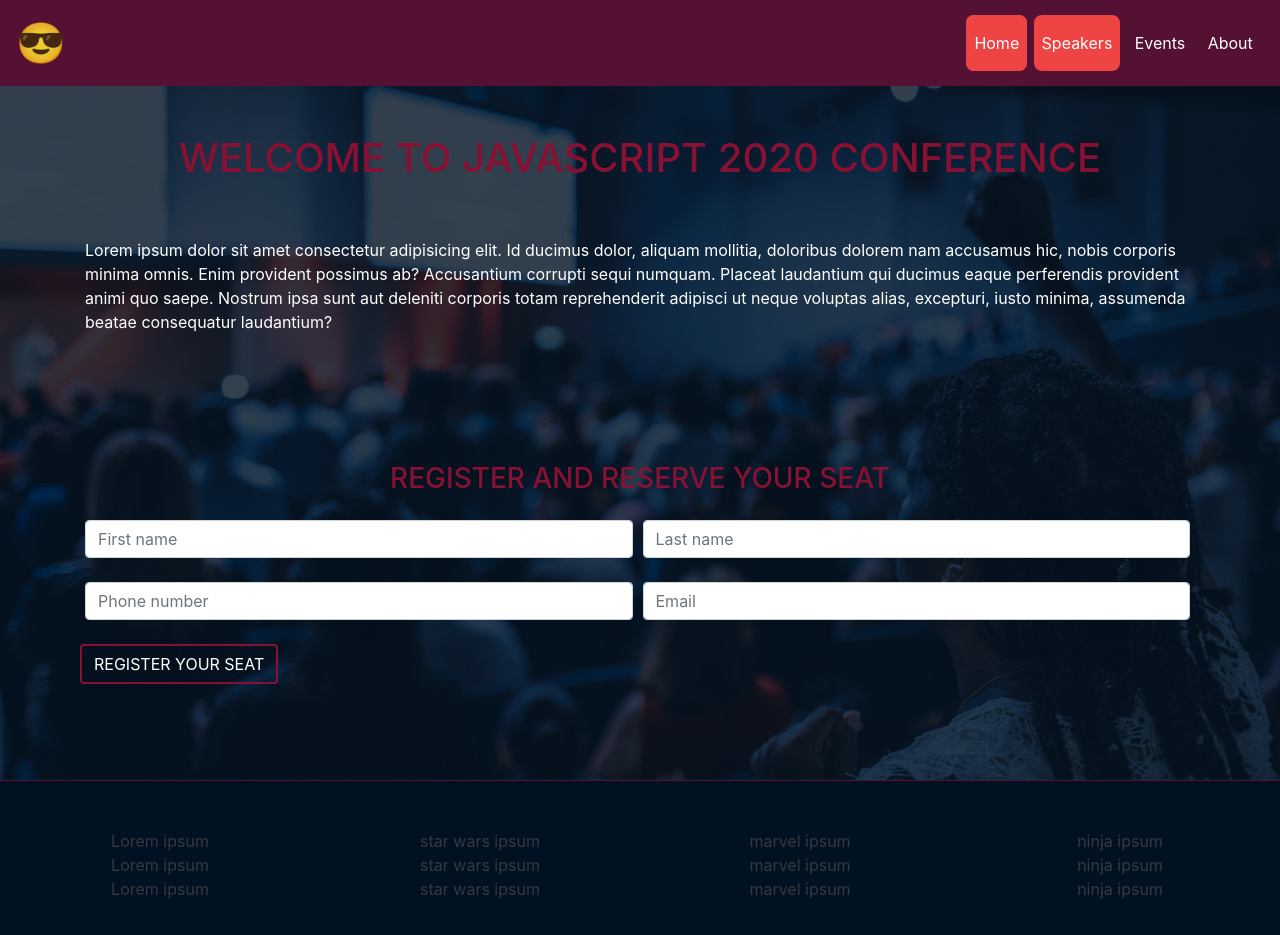
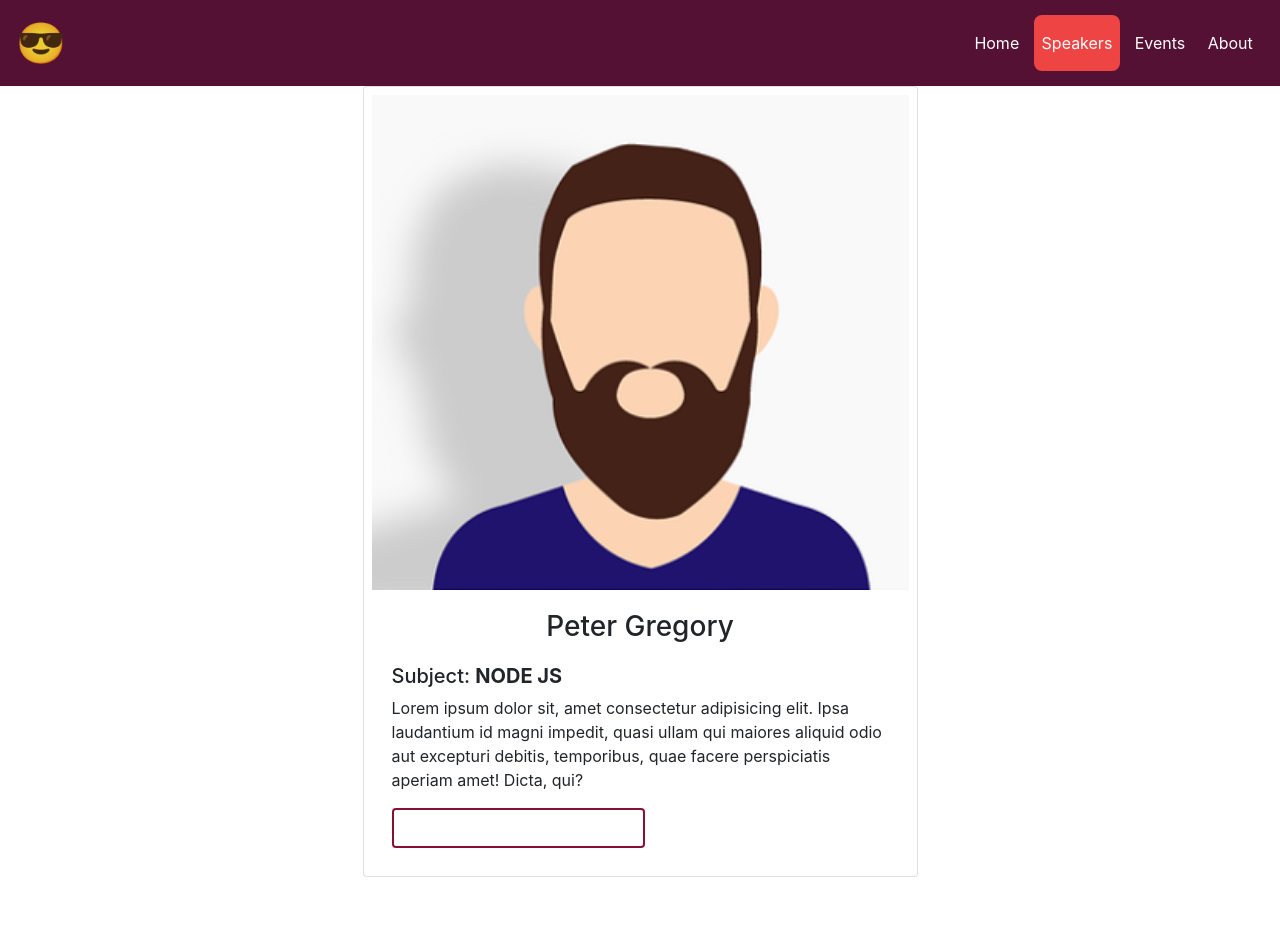
Before and after one commit to VisheshSingh/get-better-at-react-router, a React (Create React App) app: page /speakers in a window 1280 px wide. Shown: the top 935 px of the page. After the commit the page ends 877 px from the top, so only its background shows below. Built offline with nearby package versions, Linux system fonts and the light colour scheme.

Commit message:
Routing using Switch and exact 📍

```diff
--- a/src/App.js
+++ b/src/App.js
@@ -1,10 +1,20 @@
 import React from 'react';
 import './App.css';
-import { Route } from 'react-router-dom';
+import { Route, Switch } from 'react-router-dom';
 import Home from './components/pages/Home';
+import Speakers from './components/pages/Speakers';
+import Navbar from './components/layout/Navbar';
 
 function App() {
-  return <Route to='/' component={Home} />;
+  return (
+    <>
+      <Navbar />
+      <Switch>
+        <Route exact path='/' component={Home} />
+        <Route path='/speakers' component={Speakers} />
+      </Switch>
+    </>
+  );
 }
 
 export default App;
--- /dev/null
+++ b/src/components/layout/Button.js
@@ -0,0 +1,11 @@
+import styled from 'styled-components';
+
+export default styled.button`
+  background: transparent;
+  border: 2px solid var(--dark-red);
+
+  &:hover {
+    background: var(--dark-red);
+    border-color: var(--dark-red);
+  }
+`;
--- a/src/components/layout/Navbar.js
+++ b/src/components/layout/Navbar.js
@@ -25,8 +25,8 @@ function Navbar() {
 
         <div className='collapse navbar-collapse' id='navbarSupportedContent'>
           <ul className='navbar-nav ml-auto'>
-            <li className='nav-item active'>
-              <NavLink className='nav-link' to='/'>
+            <li className='nav-item'>
+              <NavLink className='nav-link' exact to='/'>
                 Home
               </NavLink>
             </li>
@@ -77,7 +77,7 @@ const NavbarContainer = styled.nav`
     }
   }
 
-  .active {
+  .nav-link.active {
     border-radius: 0.5rem;
     background: var(--tomato) !important;
   }
--- a/src/components/pages/Home.js
+++ b/src/components/pages/Home.js
@@ -1,6 +1,5 @@
 import React from 'react';
 import styled from 'styled-components';
-import Navbar from '../layout/Navbar';
 import Footer from '../layout/Footer';
 
 function Home() {
@@ -8,7 +7,6 @@ function Home() {
     <>
       <MainContainer>
         <div className='home-main-container'>
-          <Navbar />
           <div className='container'>
             <h1 className='display-5 text-uppercase text-center py-5'>
               Welcome to JavaScript 2020 conference
@@ -93,7 +91,6 @@ const MainContainer = styled.div`
   }
 
   button {
-    // width: 100%;
     background: transparent;
     border: 2px solid var(--dark-red);
 
--- /dev/null
+++ b/src/components/pages/Speakers.js
@@ -0,0 +1,41 @@
+import React from 'react';
+import avatar1 from '../../assets/speaker1.png';
+// import avatar2 from '../../assets/speaker2.png';
+// import avatar3 from '../../assets/speaker3.png';
+// import avatar4 from '../../assets/speaker4.png';
+// import avatar5 from '../../assets/speaker5.png';
+import { Link } from 'react-router-dom';
+import Button from '../layout/Button';
+
+const Speakers = () => {
+  return (
+    <>
+      <div className='container'>
+        <div className='row mx-auto justify-content-center'>
+          <div className='card col-md-6 p-2'>
+            <img src={avatar1} alt='Speaker 1' />
+            <div className='card-body'>
+              <h3 className='card-title text-center pb-2'>Peter Gregory</h3>
+              <h5>
+                Subject: <b>NODE JS</b>
+              </h5>
+              <p>
+                Lorem ipsum dolor sit, amet consectetur adipisicing elit. Ipsa
+                laudantium id magni impedit, quasi ullam qui maiores aliquid
+                odio aut excepturi debitis, temporibus, quae facere perspiciatis
+                aperiam amet! Dicta, qui?
+              </p>
+              <Link to='/'>
+                <Button className='btn btn-primary text-uppercase'>
+                  More info about speaker
+                </Button>
+              </Link>
+            </div>
+          </div>
+        </div>
+      </div>
+    </>
+  );
+};
+
+export default Speakers;
```
Also changed, not shown: src/assets/speaker1.png (added).
